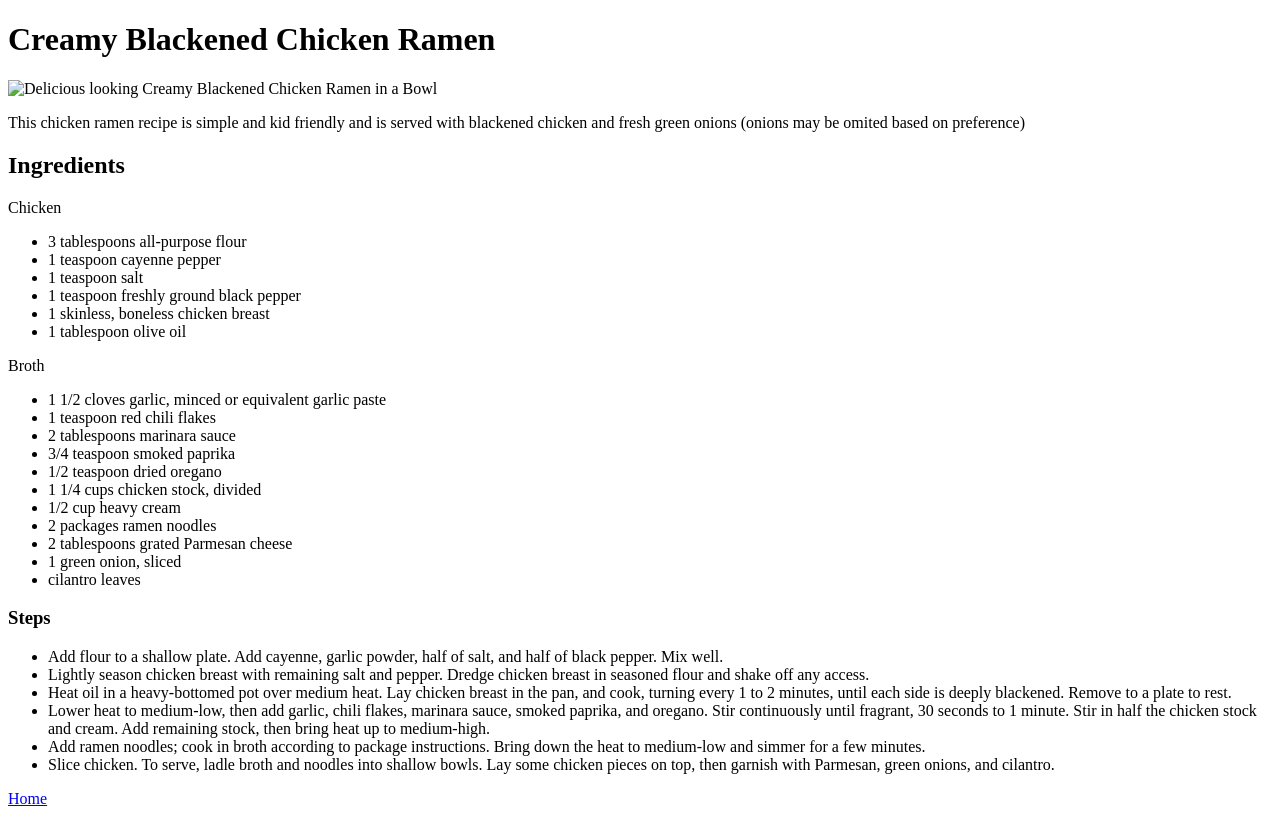
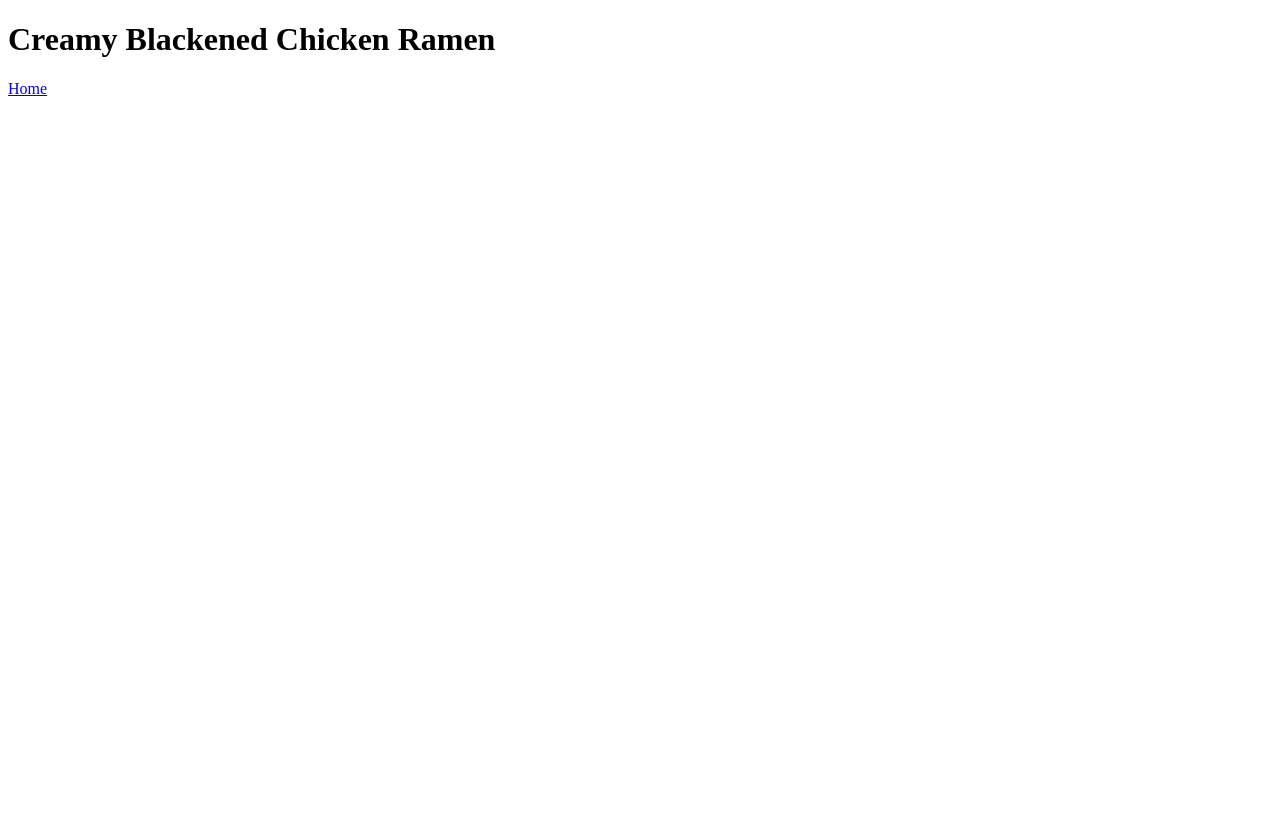
Before and after one commit to Morgothdark1/odin-recipes, a plain HTML site: page recipes/creamy_blackened_chicken_ramen.html in a window 1280 px wide. Drawn offline with Linux system fonts and the light colour scheme.

Commit message:
add links to index and remen recipes
add link to home in body of index and link to recipe
and link to recipe in body of index

```diff
--- a/recipes/creamy_blackened_chicken_ramen.html
+++ b/recipes/creamy_blackened_chicken_ramen.html
@@ -7,47 +7,8 @@
 </head>
 <body>
     <h1>Creamy Blackened Chicken Ramen</h1>
-    <img src="../images/creamy_blackened_chicken_ramen.jpg" alt= "Delicious looking Creamy Blackened Chicken Ramen in a Bowl" width="500" <p>
-    <p> This chicken ramen recipe is simple and kid friendly and is served
-with blackened chicken and fresh green onions (onions may be
-omited based on preference) </p>
-<h2>Ingredients</h2>
-<p>Chicken</p>
-<ul>
-    <li>3 tablespoons all-purpose flour</li>
-    <li>1 teaspoon cayenne pepper</li>
-    <li>1 teaspoon salt</li>
-    <li>1 teaspoon freshly ground black pepper</li>
-    <li>1 skinless, boneless chicken breast</li>
-    <li>1 tablespoon olive oil</li>
-</ul>
-<p>Broth</p>
-<ul>
-    <li>1 1/2 cloves garlic, minced or equivalent garlic paste</li>
-    <li>1 teaspoon red chili flakes</li>
-    <li>2 tablespoons marinara sauce</li>
-    <li>3/4 teaspoon smoked paprika</li>
-    <li>1/2 teaspoon dried oregano</li>
-    <li>1 1/4 cups chicken stock, divided</li>
-    <li>1/2 cup heavy cream</li>
-    <li>2 packages ramen noodles</li>
-    <li>2 tablespoons grated Parmesan cheese</li>
-    <li>1 green onion, sliced</li>
-    <li>cilantro leaves</li>
-
-</ul>
-<h3>Steps</h3>
-<ul>
-    <li>Add flour to a shallow plate. Add cayenne, garlic powder, half of salt,
-        and half of black pepper. Mix well.</li>
-    <li>Lightly season chicken breast with remaining salt and pepper. Dredge chicken breast in seasoned flour and shake off any access. </li>
-    <li>Heat oil in a heavy-bottomed pot over medium heat. Lay chicken breast in the pan, and cook, turning every 1 to 2 minutes, until each side is deeply blackened. Remove to a plate to rest.</li>
-    <li>Lower heat to medium-low, then add garlic, chili flakes, marinara sauce, smoked paprika, and oregano. Stir continuously until fragrant, 30 seconds to 1 minute. Stir in half the chicken stock and cream. Add remaining stock, then bring heat up to medium-high.</li>
-    <li>Add ramen noodles; cook in broth according to package instructions. Bring down the heat to medium-low and simmer for a few minutes.</li>
-    <li>Slice chicken. To serve, ladle broth and noodles into shallow bowls. Lay some chicken pieces on top, then garnish with Parmesan, green onions, and cilantro.</li>
-</ul>
 
 
-     <a href="../index.html">Home</a>
+    <a href="../index.html">Home</a>
 </body>
 </html>
```
Also changed, not shown: index.html (+1 -0 lines).
